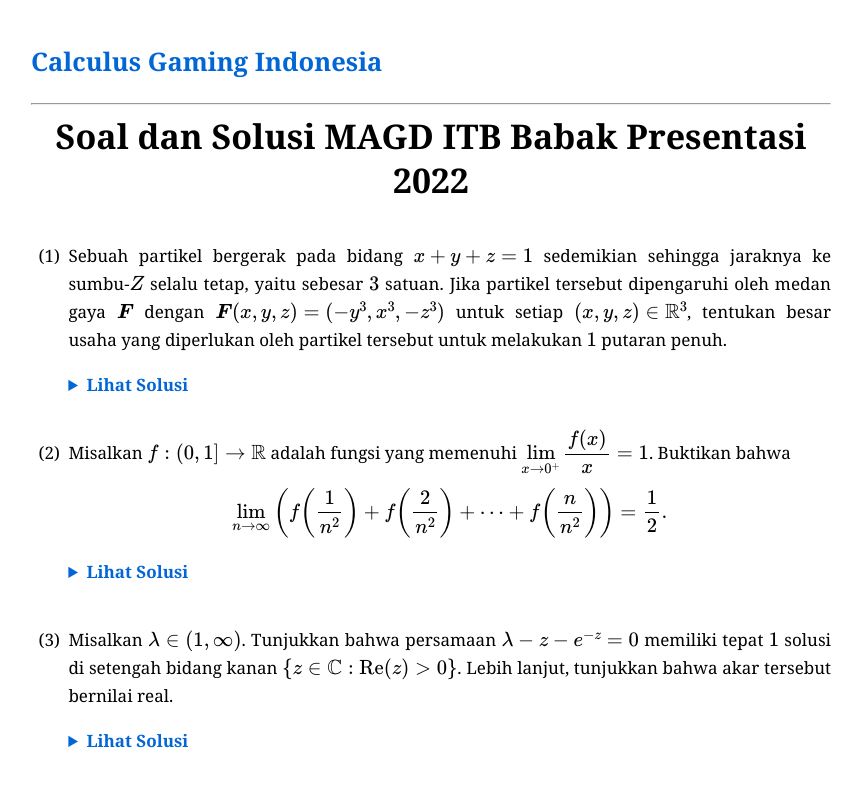
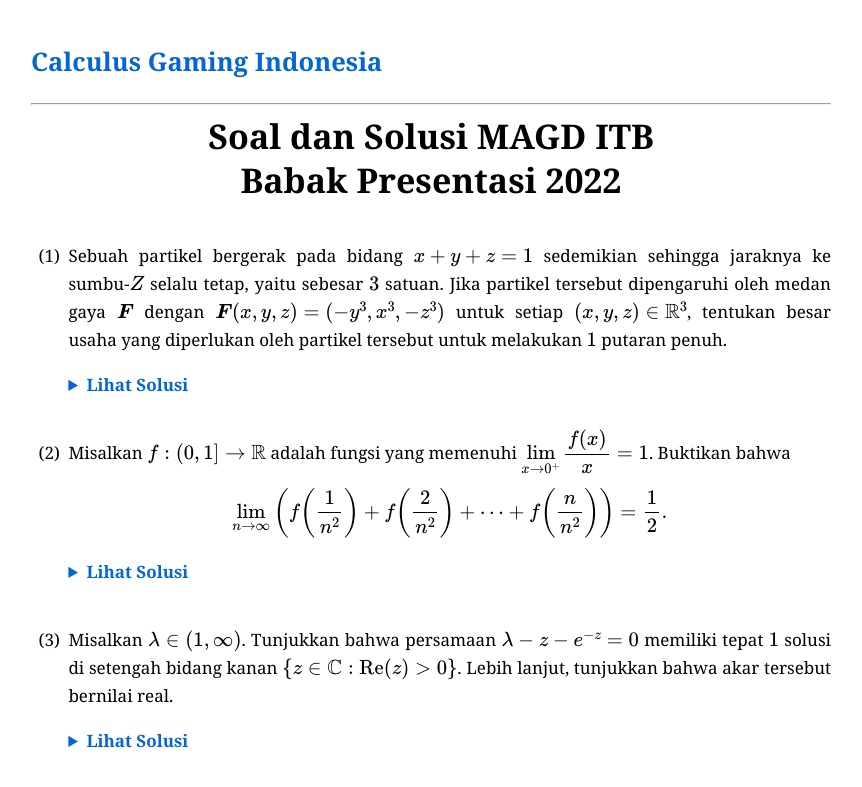
Before and after one commit to calculusgamingindonesia/calculusgamingindonesia.github.io, a Jekyll site: the page built from _posts/2026-07-03-magd-itb-pre-2022.md, in a window 1280 px wide. Shown: the top 787 px of the page, without its empty margins (209-1071 px from the left). Built offline with Jekyll 4.4.1, drawn with Linux system fonts in a browser that asks for light colours; some web fonts are replaced.

Commit message:
Update 2026-07-03-magd-itb-pre-2022.md

```diff
--- a/_posts/2026-07-03-magd-itb-pre-2022.md
+++ b/_posts/2026-07-03-magd-itb-pre-2022.md
@@ -7,7 +7,7 @@ urutan: 304
 ---
 
 <div style="text-align: center; margin-bottom: 40px;">
-    <h1 style="margin: 0; line-height: 1.3;">Soal dan Solusi MAGD ITB Babak Presentasi 2022 </h1>
+    <h1 style="margin: 0; line-height: 1.3;">Soal dan Solusi MAGD ITB <br> Babak Presentasi 2022 </h1>
 </div>
 
 1. Sebuah partikel bergerak pada bidang $x+y+z=1$ sedemikian sehingga jaraknya ke sumbu-$Z$ selalu tetap, yaitu sebesar $3$ satuan. Jika partikel tersebut dipengaruhi oleh medan gaya $\boldsymbol{F}$ dengan $\boldsymbol{F}(x, y, z)=(-y^3, x^3, -z^3)$ untuk setiap $(x, y, z)\in\mathbb{R}^3$, tentukan besar usaha yang diperlukan oleh partikel tersebut untuk melakukan $1$ putaran penuh.
```
